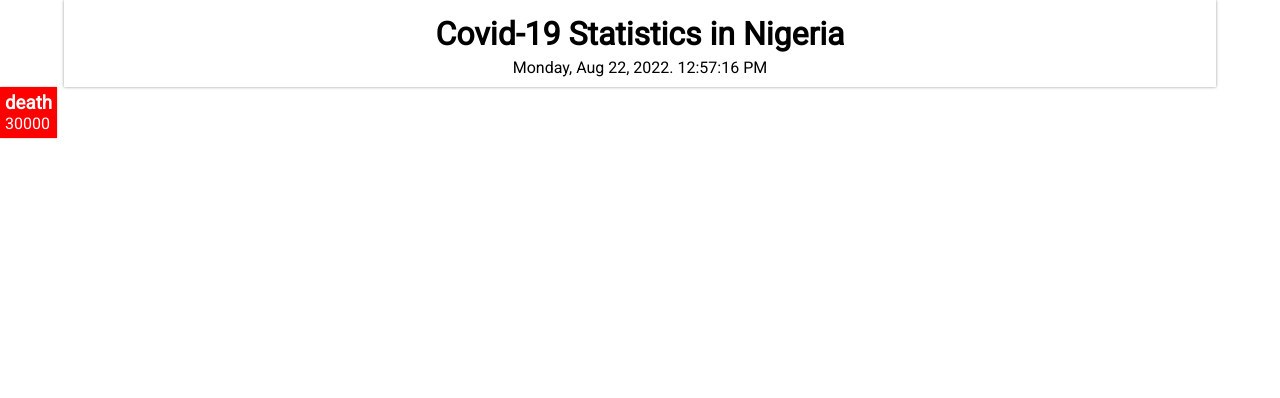
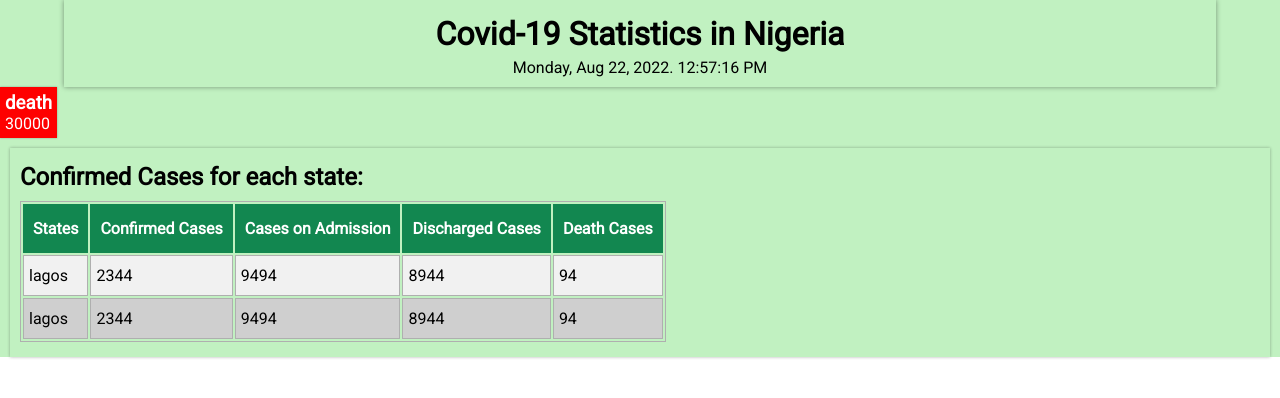
Before and after one commit to Folareen/frontend-dev-task-covidnigeria-stats, a React (Create React App) app: page / in a window 1280 px wide. Shown: the top 398 px of the page. Built offline with nearby package versions, Linux system fonts and the light colour scheme.

Commit message:
added stats table

```diff
--- a/src/App.js
+++ b/src/App.js
@@ -1,19 +1,48 @@
 import React from "react";
+import { StatesStat } from "./components/StateStat";
 import TotalStatCard from "./components/TotalStatCard";
 import "./styles/css/index.css";
 import displayDateAndTime from "./utils/displayDateAndTime";
 
 const App = () => {
   return (
-    <div>
+    <main>
       <header>
         <h1>Covid-19 Statistics in Nigeria</h1>
         <p>{displayDateAndTime()}</p>
       </header>
+
       <div>
         <TotalStatCard statBg={"red"} statTitle={"death"} statValue={30000} />
       </div>
-    </div>
+
+      <div className="stat--table-container">
+        <h2>Confirmed Cases for each state:</h2>
+        <table>
+          <tr>
+            <th>States</th>
+            <th>Confirmed Cases</th>
+            <th>Cases on Admission</th>
+            <th>Discharged Cases</th>
+            <th>Death Cases</th>
+          </tr>
+          <StatesStat
+            stateName={"lagos"}
+            confirmedCases={2344}
+            dishargedCases={8944}
+            admittedCases={9494}
+            deathStat={94}
+          />
+          <StatesStat
+            stateName={"lagos"}
+            confirmedCases={2344}
+            dishargedCases={8944}
+            admittedCases={9494}
+            deathStat={94}
+          />
+        </table>
+      </div>
+    </main>
   );
 };
 
--- /dev/null
+++ b/src/components/StateStat.jsx
@@ -0,0 +1,13 @@
+import React from 'react'
+
+export const StatesStat = ({stateName, confirmedCases, admittedCases, dishargedCases, deathStat}) => {
+  return (
+    <tr>
+      <td>{stateName}</td>
+      <td>{confirmedCases}</td>
+      <td>{admittedCases}</td>
+      <td>{dishargedCases}</td>
+      <td>{deathStat}</td>
+    </tr>
+  )
+}
--- a/src/styles/css/index.css
+++ b/src/styles/css/index.css
@@ -5,6 +5,10 @@
   padding: 0;
   margin: 0;
   font-family: Roboto;
+}
+
+main {
+  background-color: #c1f1c1;
 }
 
 header {
@@ -21,8 +25,8 @@ header {
   -webkit-box-align: center;
       -ms-flex-align: center;
           align-items: center;
-  -webkit-box-shadow: 0 0 3px rgba(0, 0, 0, 0.4);
-          box-shadow: 0 0 3px rgba(0, 0, 0, 0.4);
+  -webkit-box-shadow: 0 0 5px rgba(0, 0, 0, 0.4);
+          box-shadow: 0 0 5px rgba(0, 0, 0, 0.4);
 }
 
 header h1 {
@@ -40,22 +44,56 @@ header h1 {
 }
 
 .grey {
-  background-color: grey;
+  background-color: #9f9a74;
 }
 
 .blue {
-  background-color: blue;
+  background-color: #0492c2;
 }
 
 .yellow {
-  background-color: yellow;
+  background-color: #ffc82d;
 }
 
 .green {
-  background-color: green;
+  background-color: #128750;
 }
 
 .red {
-  background-color: red;
+  background-color: #fe0000;
+}
+
+.stat--table-container {
+  -webkit-box-shadow: 0 0 3px rgba(0, 0, 0, 0.3);
+          box-shadow: 0 0 3px rgba(0, 0, 0, 0.3);
+  padding: 15px 10px;
+  margin: 10px;
+}
+
+.stat--table-container h2 {
+  margin-bottom: 10px;
+}
+
+table, tr, td {
+  border: 1px solid #afafaf;
+}
+
+tr:nth-child(odd) {
+  background-color: #cfcfcf;
+}
+
+tr:nth-child(even) {
+  background-color: #f1f1f1;
+}
+
+th {
+  color: white;
+  font-weight: bold;
+  padding: 15px 10px;
+  background-color: #128750;
+}
+
+td {
+  padding: 10px 5px;
 }
 /*# sourceMappingURL=index.css.map */
--- a/src/styles/scss/index.scss
+++ b/src/styles/scss/index.scss
@@ -5,6 +5,10 @@
     padding: 0;
     margin: 0;
     font-family: Roboto;
+}
+
+main{
+    background-color: rgb(193, 241, 193);
 }
 
 header{
@@ -16,7 +20,7 @@ header{
     align-items: center;
     // background-image: url(../../assets/covid.jpg);
     // object-fit: cover;
-    box-shadow: 0 0 3px rgba(0, 0, 0, 0.4);
+    box-shadow: 0 0 5px rgba(0, 0, 0, 0.4);
 
     h1{
         margin: 5px 0;
@@ -31,17 +35,48 @@ header{
 }
 
 .grey{
-    background-color: grey;
+    background-color: rgb(159, 154, 116);
 }
 .blue{
-    background-color: blue;
+    background-color: rgb(4, 146, 194);
 }
 .yellow{
-    background-color: yellow;
+    background-color: rgb(255, 200, 45);
 }
 .green{
-    background-color: green;
+    background-color: rgb(18, 135, 80);
 }
 .red{
-    background-color: red;
+    background-color: rgb(254, 0, 0);
 }
+
+.stat--table-container{
+    box-shadow: 0 0 3px rgba(0, 0, 0, 0.3);
+    padding: 15px 10px;
+    margin: 10px;
+
+    h2{
+        margin-bottom: 10px;
+    }
+}
+
+table, tr, td{
+    border: 1px solid rgb(175, 175, 175);
+}
+tr:nth-child(odd){
+    background-color: rgb(207, 207, 207);
+}
+tr:nth-child(even){
+    background-color: rgb(241, 241, 241);
+}
+
+th{
+    color: white;
+    font-weight: bold;
+    padding: 15px 10px;
+    background-color: rgb(18, 135, 80);
+}
+
+td{
+    padding: 10px 5px;
+}
```
Also changed, not shown: 1 other file (tests, documents, lock files or other folders).
